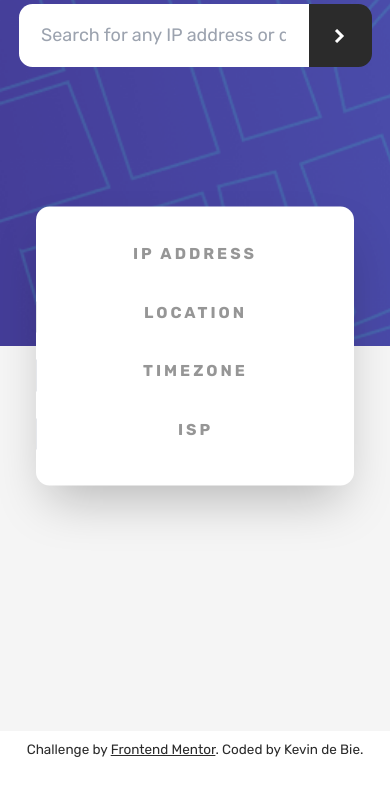
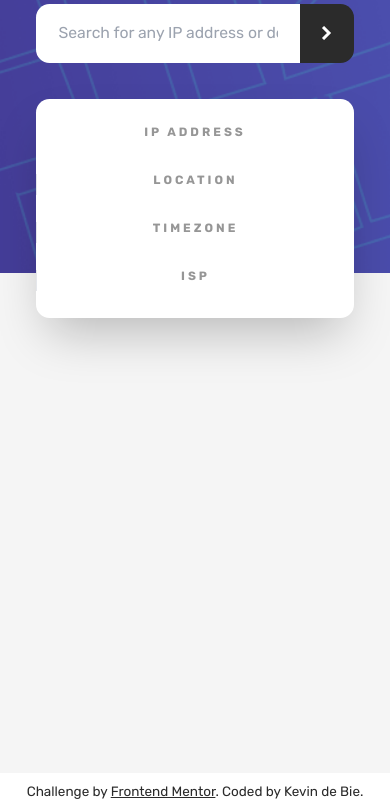
Before and after one commit to kevindebie/ip-tracker, a website: page index.html in a window 390 px wide. Shown: the part 77-886 px from the top of the page. Before the commit the page ends 844 px from the top, so only its background shows below. Drawn offline with nearby package versions, Linux system fonts and the light colour scheme; no server answers.

Commit message:
Fixes for responsive design

```diff
--- a/index.html
+++ b/index.html
@@ -20,7 +20,7 @@
 </head>
 
 <body class="flex flex-col min-h-screen" onload="defaultIp()">
-  <header class="flex flex-wrap justify-center min-h-[250px] bg-[url('/images/pattern-bg-desktop.png')] bg-cover bg-no-repeat">
+  <header class="flex flex-wrap justify-center h-[350px] md:h-auto bg-[url('/images/pattern-bg-desktop.png')] bg-cover bg-no-repeat">
       <div class="container text-center pt-6">
         <h1 class="mb-4 text-white">IP Address Checker</h1>
         <div class="flex justify-center">
@@ -28,39 +28,39 @@
                  name="search"
                  id="search"
                  placeholder="Search for any IP address or domain"
-                 class="py-4 px-5 rounded-tl-xl rounded-bl-xl min-w-[calc(100% - 3.5rem)] lg:min-w-[500px]"
+                 class="py-4 px-5 rounded-tl-xl rounded-bl-xl flex-1 text-sm md:text-base lg:max-w-[500px]"
           >
           <button id="searchSubmit"
-                  class="inline-flex items-center justify-center bg-dark-gray w-14 rounded-tr-xl rounded-br-xl"
+                  class="inline-flex items-center justify-center bg-dark-gray w-12 md:w-14 rounded-tr-xl rounded-br-xl"
                   onclick="getInput()">
             <img src="images/icon-arrow.svg" alt="search">
           </button>
         </div>
       </div>
 
-      <div class="container grid grid-cols-1 divide-x self-end bg-white py-8 rounded-xl translate-y-[50%] shadow-2xl text-center relative z-10 md:grid-cols-2 md:text-left lg:grid-cols-4">
+      <div class="container grid grid-cols-1 divide-x self-end bg-white py-6 rounded-xl shadow-2xl text-center relative mt-8 z-10 md:py-8 md:-mt-20 md:translate-y-[50%] md:grid-cols-2 md:text-left lg:-mt-6 lg:grid-cols-4">
         <div class="px-8 mb-6 lg:mb-0">
-          <p class="uppercase text-medium-gray font-bold text-sm tracking-[3px] mb-2">IP address</p>
-          <p id="ip" class="text-2xl font-medium"></p>
+          <p class="uppercase text-medium-gray font-bold text-[12px] leading-none md:text-sm tracking-[3px] mb-2">IP address</p>
+          <p id="ip" class="md:text-2xl font-medium"></p>
         </div>
         <div class="px-8 mb-6 lg:mb-0">
-          <p class="uppercase text-medium-gray font-bold text-sm tracking-[3px] mb-2">Location</p>
-          <p id="location" class="text-2xl font-medium"></p>
+          <p class="uppercase text-medium-gray font-bold text-[12px] leading-none md:text-sm tracking-[3px] mb-2">Location</p>
+          <p id="location" class="md:text-2xl font-medium"></p>
         </div>
         <div class="px-8 mb-6 lg:mb-0">
-          <p class="uppercase text-medium-gray font-bold text-sm tracking-[3px] mb-2">Timezone</p>
-          <p id="timezone" class="text-2xl font-medium"></p>
+          <p class="uppercase text-medium-gray font-bold text-[12px] leading-none md:text-sm tracking-[3px] mb-2">Timezone</p>
+          <p id="timezone" class="md:text-2xl font-medium"></p>
         </div>
         <div class="px-8">
-          <p class="uppercase text-medium-gray font-bold text-sm tracking-[3px] mb-2">ISP</p>
-          <p id="isp" class="text-2xl font-medium"></p>
+          <p class="uppercase text-medium-gray font-bold text-[12px] leading-none md:text-sm tracking-[3px] mb-2">ISP</p>
+          <p id="isp" class="md:text-2xl font-medium"></p>
         </div>
       </div>
 
   </header>
 
-  <main class="flex-1 relative">
-    <div id="map" class="bg-neutral-100 absolute w-full h-full z-0"></div>
+  <main class="flex-1 relative min-h-[500px] lg:min-h-full">
+    <div id="map" class="bg-neutral-100 min-h-[500px] absolute w-full h-full z-0 lg:min-h-full"></div>
   </main>
 
   <footer class="py-2 text-xs text-center">
--- a/src/main.js
+++ b/src/main.js
@@ -35,7 +35,7 @@ function getData(ipAddress) {
 
                 // Show the data in white block
                 dataIp.innerHTML = data.query;
-                dataLocation.innerHTML = `${data.city}, ${data.country} ${data.zip}`;
+                dataLocation.innerHTML = `${data.city}, ${data.countryCode} ${data.zip}`;
                 dataTimezone.innerHTML = data.timezone;
                 dataIsp.innerHTML = data.isp;
 
```
Also changed, not shown: dist/output.css.
